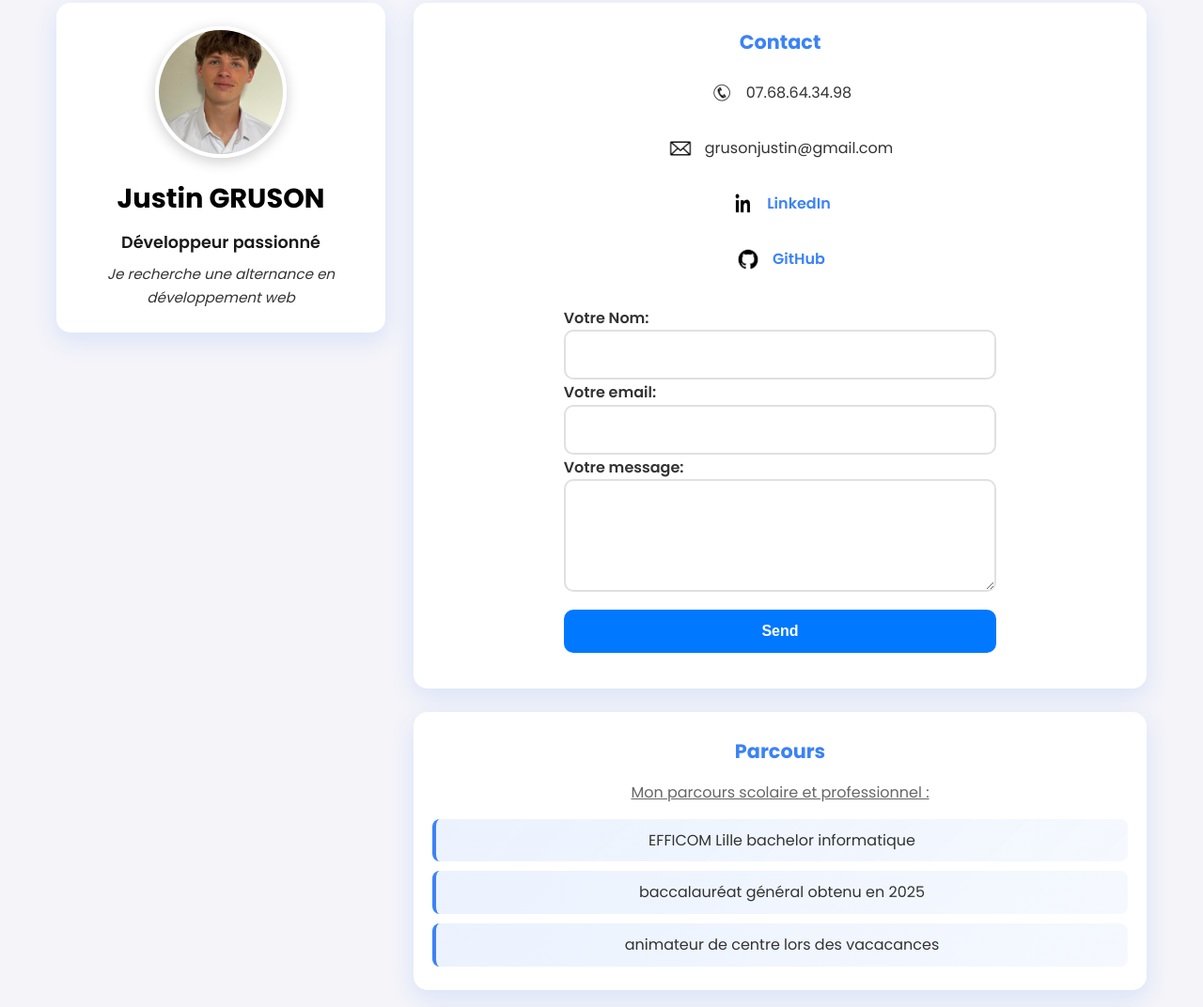
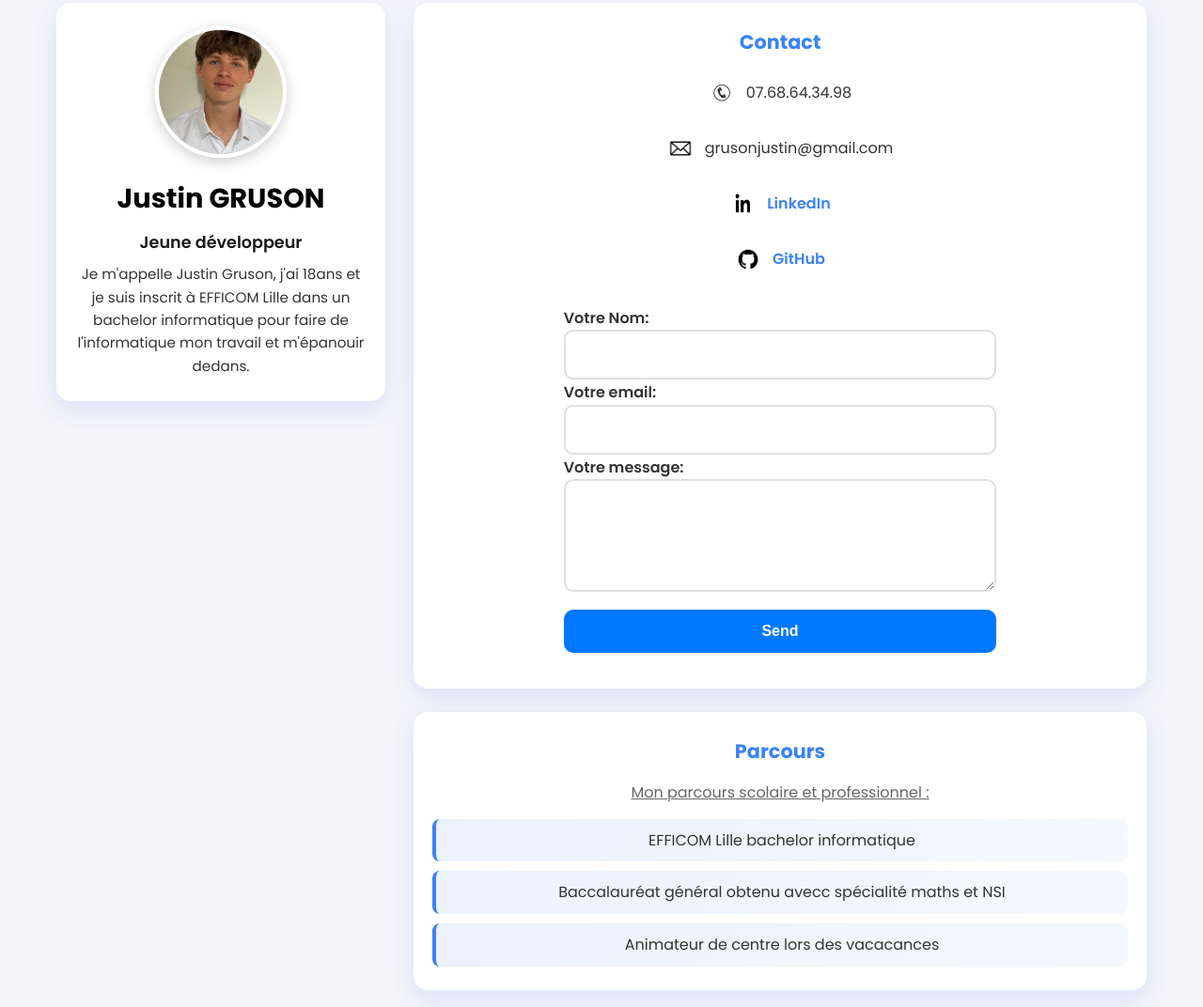
Before and after one commit to justin-gruson/MonPortfolio, a plain HTML site: page index.html in a window 1280 px wide. Shown: the part 100-1172 px from the top of the page at 94% size. Drawn offline with Linux system fonts and the light colour scheme.

Commit message:
dernirère modification

```diff
--- a/index.html
+++ b/index.html
@@ -31,8 +31,10 @@
                 <img src="justin_photo.jpg" alt="Photo de Justin Gruson" class="profile-img" />
                 <div class="profile-text">
                     <h1>Justin GRUSON</h1>
-                    <p class="tagline">Développeur passionné</p>
-                    <p class="search">Je recherche une alternance en développement web</p>
+                    <p class="tagline">Jeune développeur </p>
+                    <p class="search">Je m'appelle Justin Gruson, j'ai 18ans et je suis inscrit à EFFICOM Lille dans un bachelor informatique
+                        pour faire de l'informatique mon travail et m'épanouir dedans.
+                    </p>
                 </div>
             </div>
         </section>
@@ -83,8 +85,8 @@
                     <p> <u>Mon parcours scolaire et professionnel :</u> </p>
                     <ul>
                         <li>EFFICOM Lille bachelor informatique</li>
-                        <li>baccalauréat général obtenu en 2025 </li>
-                        <li>animateur de centre lors des vacacances</li>
+                        <li>Baccalauréat général obtenu avecc spécialité maths et NSI </li>
+                        <li>Animateur de centre lors des vacacances</li>
                     </ul>
                 </div>
             </section>
--- a/stylesheet.css
+++ b/stylesheet.css
@@ -136,7 +136,7 @@ body {
 .search {
     font-size: 0.95rem;
     opacity: 0.8;
-    font-style: italic;
+    font-style:inherit;
 }
 
 .secondary-cards {
```
